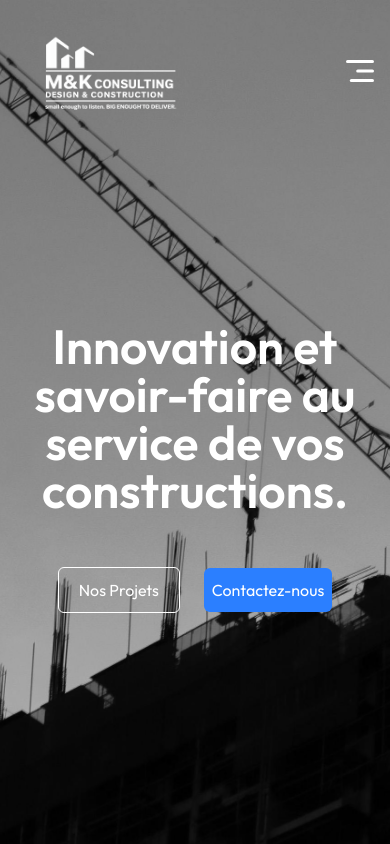
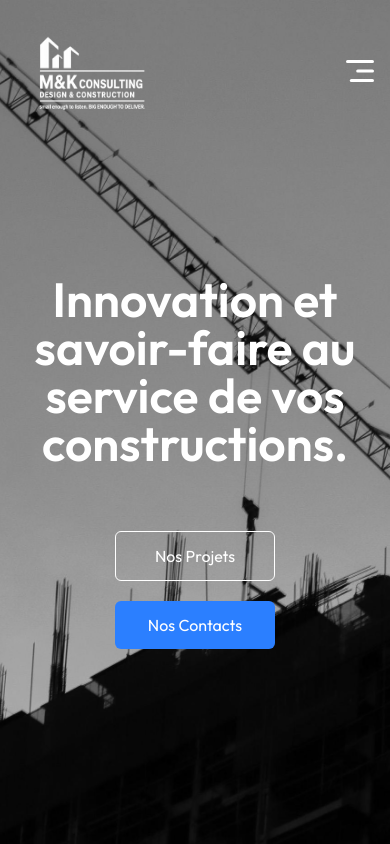
Before and after one commit to tipizzo/mkconsultingsarl, a React (Vite) app: page / in a window 390 px wide. Shown: the top 844 px of the page. Built offline with nearby package versions, Linux system fonts and the light colour scheme; no server answers.

Commit message:
Fixing header positionning on mobile view

```diff
--- a/src/components/Header.jsx
+++ b/src/components/Header.jsx
@@ -13,9 +13,9 @@ const Header = () => {
         viewport={{once: true}}
         className='container text-center mx-auto py-4 px-6 md:px-20 lg:px-32 text-white'>
             <h2 className='text-5xl sm:text-6xl md:text-[82px] inline-block max-w-3xl font-semibold pt-20'>Innovation et savoir-faire au service de vos constructions.</h2>
-            <div className='space-x-6 mt-16'>
-                <a href='#Projects' className='border border-white px-5 md:px-8 py-3 rounded-md'>Nos Projets</a>
-                <a href='#Contact' className='bg-blue-500 px-2 md:px-8 py-3 rounded-md'>Contactez-nous</a>
+            <div className='flex flex-col items-center gap-5 md:flex-row md:justify-center mt-16'>
+                <a href='#Projects' className='border border-white w-[160px] px-5 md:px-8 py-3 rounded-md'>Nos Projets</a>
+                <a href='#Contact' className='bg-blue-500 w-[160px] px-5 md:px-8 py-3 rounded-md'>Nos Contacts</a>
             </div>
         </motion.div>
     </div>
--- a/src/components/Navbar.jsx
+++ b/src/components/Navbar.jsx
@@ -22,7 +22,7 @@ const Navbar = () => {
   return (
     <div className='absolute top-0 left-0 w-full z-10'>
         <div className='container mx-auto flex justify-between items-center py-4 px-4 md:px-8 lg:px-6 bg-transparent'>
-            <img src={assets.logo} alt="" style={{width: "180px", height: "110px"}} />
+            <img src={assets.logo} alt="" className='w-[145px] h-[110px] md:w-[180px] md:h-[110px]'/>
             <ul className='hidden md:flex gap-7 text-white'>
                 <a href='#Header' className='cursor-pointer hover:text-gray-400 font-bold'>Accueil</a>
                 <a href='#About' className='cursor-pointer hover:text-gray-400 font-bold'>A Propos de nous</a>
```
